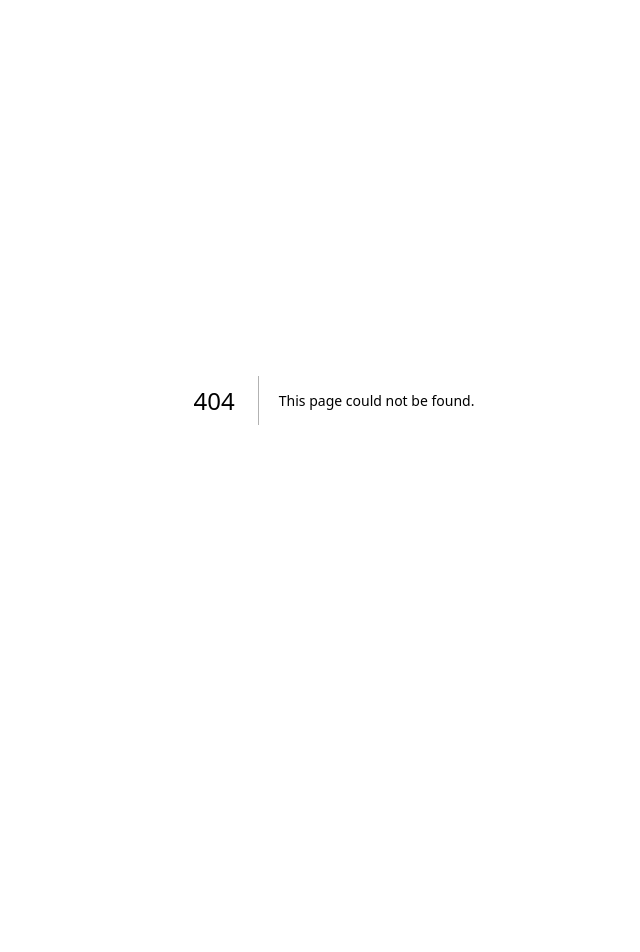
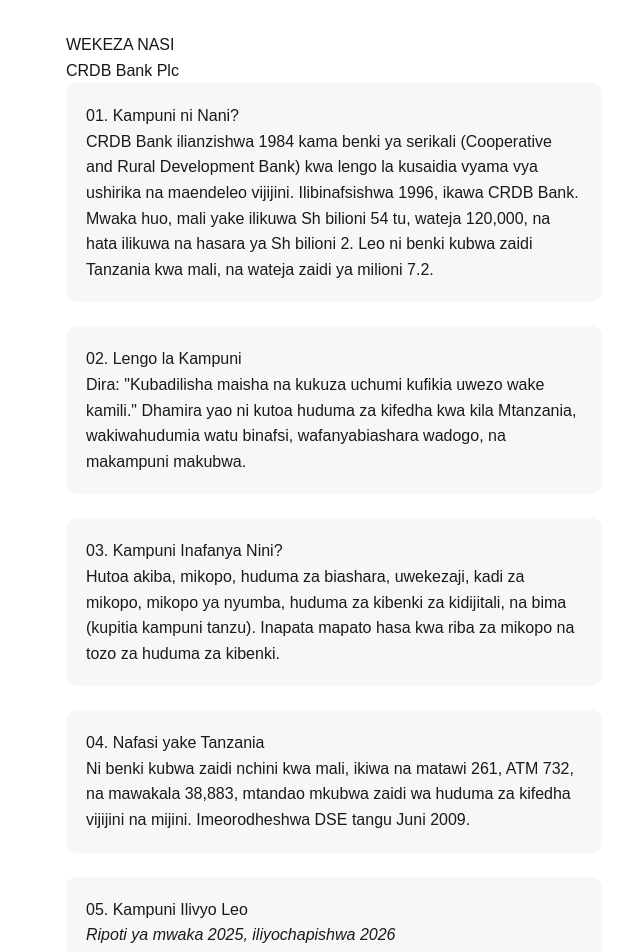
Before and after one commit to sadikiabubakari698-crypto/wekeza_nasi, a Next.js app in the folder wekeza-nasi-app/: page /kampuni/crdb in a window 1280 px wide. Before the commit this address had no page. Shown: the top 952 px of the page, without its empty margins (306-946 px from the left). Before the commit the page ends 800 px from the top, so only its background shows below. Built offline with nearby package versions, Linux system fonts and the light colour scheme.

Commit message:
Add CRDB Bank company profile page with 3-year trend charts

```diff
--- /dev/null
+++ b/wekeza-nasi-app/app/kampuni/crdb/page.js
@@ -0,0 +1,76 @@
+export default function CRDB() {
+  return (
+    <main style={{ padding: "2rem", maxWidth: "600px", margin: "0 auto", fontFamily: "sans-serif", lineHeight: 1.6 }}>
+      <h1>WEKEZA NASI</h1>
+      <h2>CRDB Bank Plc</h2>
+
+      <div className="lesson-box">
+        <h3>01. Kampuni ni Nani?</h3>
+        <p>
+          CRDB Bank ilianzishwa 1984 kama benki ya serikali (Cooperative and
+          Rural Development Bank) kwa lengo la kusaidia vyama vya ushirika na
+          maendeleo vijijini. Ilibinafsishwa 1996, ikawa CRDB Bank. Mwaka
+          huo, mali yake ilikuwa Sh bilioni 54 tu, wateja 120,000, na hata
+          ilikuwa na hasara ya Sh bilioni 2. Leo ni benki kubwa zaidi
+          Tanzania kwa mali, na wateja zaidi ya milioni 7.2.
+        </p>
+      </div>
+
+      <div className="lesson-box">
+        <h3>02. Lengo la Kampuni</h3>
+        <p>
+          Dira: &quot;Kubadilisha maisha na kukuza uchumi kufikia uwezo wake
+          kamili.&quot; Dhamira yao ni kutoa huduma za kifedha kwa kila
+          Mtanzania, wakiwahudumia watu binafsi, wafanyabiashara wadogo, na
+          makampuni makubwa.
+        </p>
+      </div>
+
+      <div className="lesson-box">
+        <h3>03. Kampuni Inafanya Nini?</h3>
+        <p>
+          Hutoa akiba, mikopo, huduma za biashara, uwekezaji, kadi za
+          mikopo, mikopo ya nyumba, huduma za kibenki za kidijitali, na
+          bima (kupitia kampuni tanzu). Inapata mapato hasa kwa riba za
+          mikopo na tozo za huduma za kibenki.
+        </p>
+      </div>
+
+      <div className="lesson-box">
+        <h3>04. Nafasi yake Tanzania</h3>
+        <p>
+          Ni benki kubwa zaidi nchini kwa mali, ikiwa na matawi 261, ATM
+          732, na mawakala 38,883, mtandao mkubwa zaidi wa huduma za
+          kifedha vijijini na mijini. Imeorodheshwa DSE tangu Juni 2009.
+        </p>
+      </div>
+
+      <div className="lesson-box">
+        <h3>05. Kampuni Ilivyo Leo</h3>
+        <p><em>Ripoti ya mwaka 2025, iliyochapishwa 2026</em></p>
+        <img src="/kampuni/crdb-faida.svg" alt="Mwenendo wa faida CRDB 2023-2025" style={{ width: "100%", height: "auto", marginBottom: "1rem" }} />
+        <img src="/kampuni/crdb-gawio.svg" alt="Mwenendo wa gawio CRDB 2023-2025" style={{ width: "100%", height: "auto", marginBottom: "1rem" }} />
+        <ul>
+          <li>Faida baada ya kodi: takribani TZS bilioni 728 (ongezeko la 32% kutoka 2024)</li>
+          <li>Mali jumla: takribani TZS trilioni 22.3</li>
+          <li>Faida kwa hisa (EPS): TZS 280</li>
+          <li>Gawio lililopendekezwa: TZS 90 kwa hisa</li>
+        </ul>
+        <p><em>Kumbuka: bei ya hisa hubadilika kila siku, angalia bei ya sasa kupitia broker wako au dse.co.tz</em></p>
+      </div>
+
+      <div className="lesson-box">
+        <h3>06. Tunachoweza Kujifunza Kutoka Kwake</h3>
+        <p>
+          CRDB imeonyesha ukuaji wa mfululizo wa faida na gawio kwa miaka
+          kadhaa, ishara ya utulivu. Historia yake (kutoka hasara 1996
+          hadi faida kubwa leo) inaonyesha jinsi kampuni inavyoweza
+          kubadilika kwa muda mrefu, uwekezaji wa hisa mara nyingi ni
+          safari ya miaka, si ya haraka.
+        </p>
+      </div>
+
+      <p><a href="/">&larr; Rudi Academy</a></p>
+    </main>
+  );
+}
--- a/wekeza-nasi-app/app/page.js
+++ b/wekeza-nasi-app/app/page.js
@@ -37,6 +37,9 @@ export default function Home() {
       <h2 style={{ marginTop: "2rem" }}>Rasilimali</h2>
       <a href="/madalali" style={link}>Jinsi ya Kuchagua Broker</a>
       <a href="/tahadhari" style={link}>Tahadhari za Utapeli wa Uwekezaji</a>
+
+      <h2 style={{ marginTop: "2rem" }}>Uchambuzi wa Kampuni</h2>
+      <a href="/kampuni/crdb" style={link}>CRDB Bank Plc</a>
     </main>
   );
 }
```
Also changed, not shown: wekeza-nasi-app/public/kampuni/crdb-faida.svg (added), wekeza-nasi-app/public/kampuni/crdb-gawio.svg (added).
